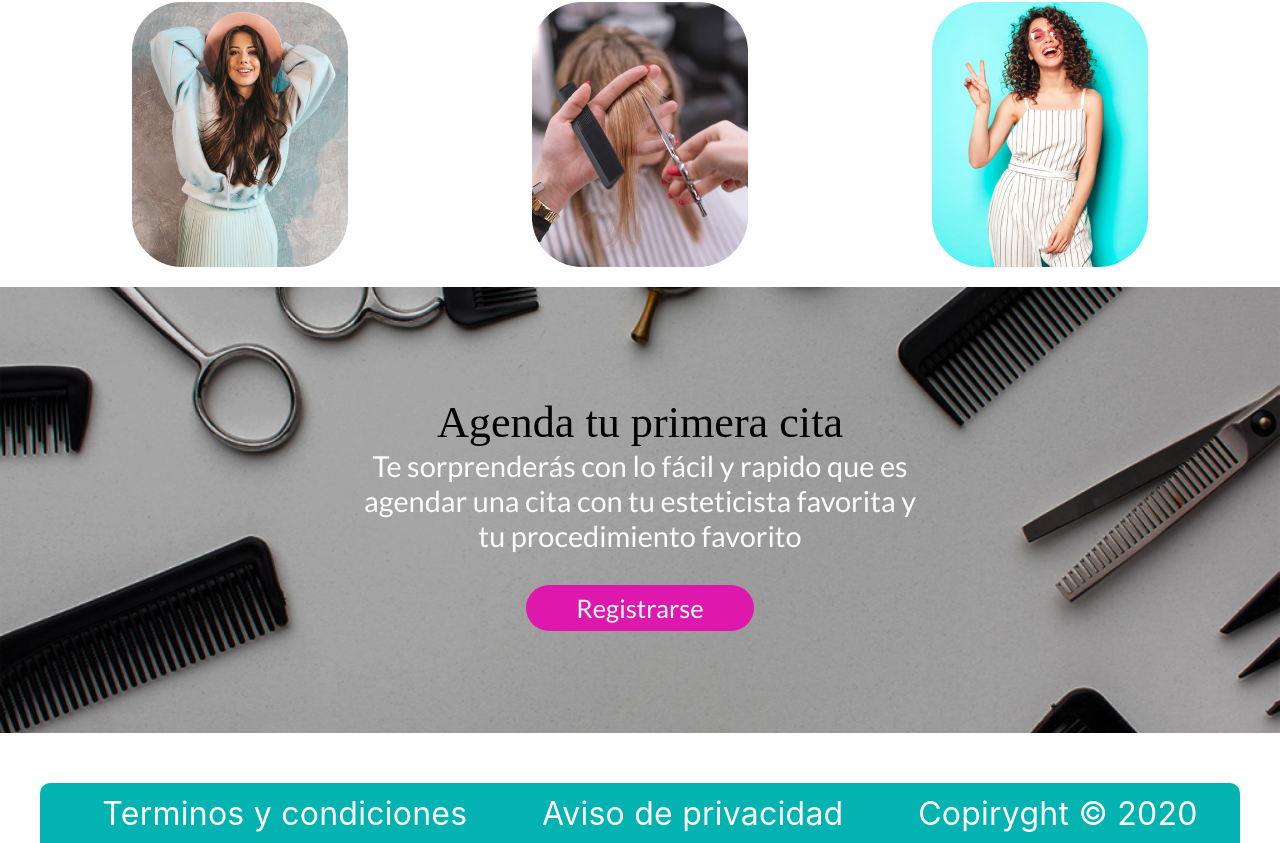
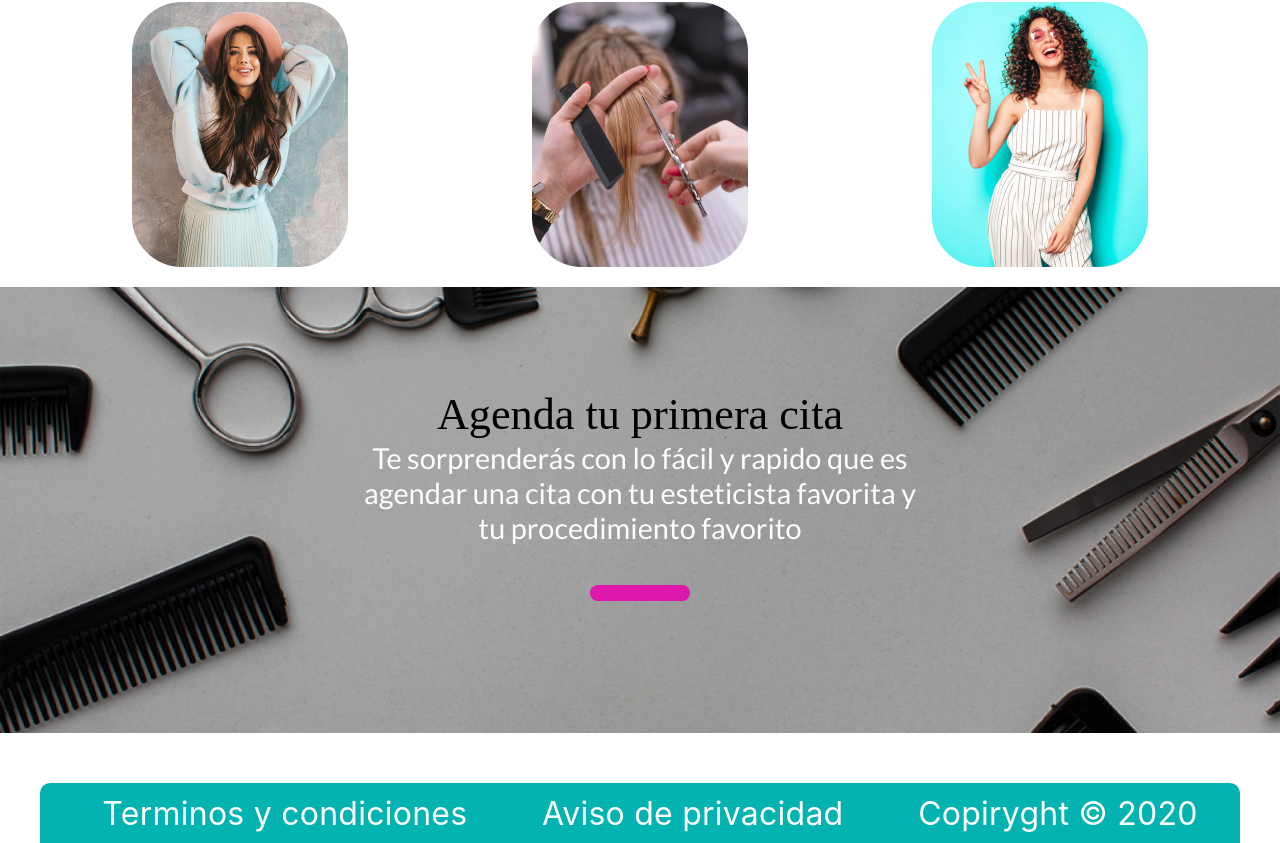
Before and after one commit to Falcons-Devs/frontend, a React app: page / in a window 1280 px wide. Shown: the part 579-1422 px from the top of the page. Built offline with nearby package versions, Linux system fonts and the light colour scheme; a web font is replaced by a local one.

Commit message:
<REFACTOR> Buttons and Client nav buttons

```diff
--- a/src/components/Buttons/index.js
+++ b/src/components/Buttons/index.js
@@ -2,14 +2,6 @@ import React from "react";
 
 import { Button, Link } from "./styles";
 
-export const Buttons = ({ value, to, color }) => {
-  return (
-    <>
-      {to ? (
-        <Link to="/signin">Registrarse</Link>
-      ) : (
-        <Button color={color}> {value} </Button>
-      )}
-    </>
-  );
+export const Buttons = ({ value, color }) => {
+  return <Button color={color}> {value} </Button>;
 };
--- a/src/components/Buttons/styles.js
+++ b/src/components/Buttons/styles.js
@@ -9,6 +9,7 @@ export const Button = styled.button`
   padding: 8px 50px;
   border-radius: 50px;
   margin: 30px auto;
+  cursor: pointer;
 `;
 
 export const Link = styled(LinkRouter)`
--- a/src/components/Main/Pages/Client/appointment/index.js
+++ b/src/components/Main/Pages/Client/appointment/index.js
@@ -12,6 +12,7 @@ import {
 import { Buttons } from "../../../../Buttons";
 import { NameStatus } from "../../../../NameStatus";
 import { List } from "../../../../List";
+import { Link } from "@reach/router";
 
 const listBeauticians = [
   "Esteticista 1",
@@ -66,7 +67,9 @@ export const CreateAppointment = () => {
           <h1>Calendario</h1>
         </Calendar>
         <CancelButton>
-          <Buttons value="Cancelar" color="#DE3C48" />
+          <Link to="/client">
+            <Buttons value="Cancelar" color="#DE3C48" />
+          </Link>
         </CancelButton>
         <ConfirmButton>
           <Buttons value="Confirmar" color="#2DD881" />
```
